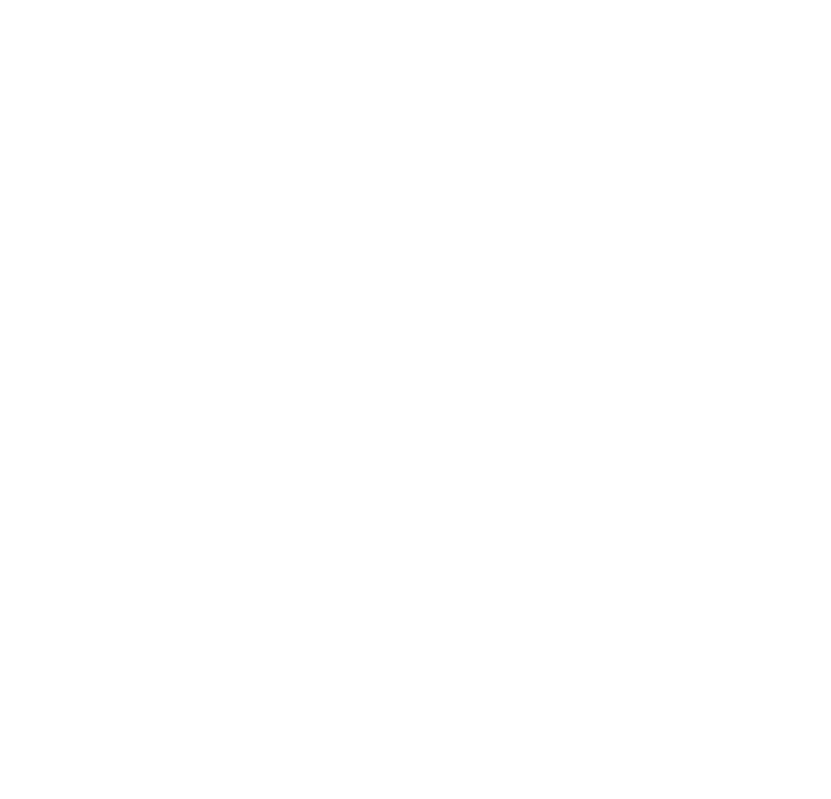
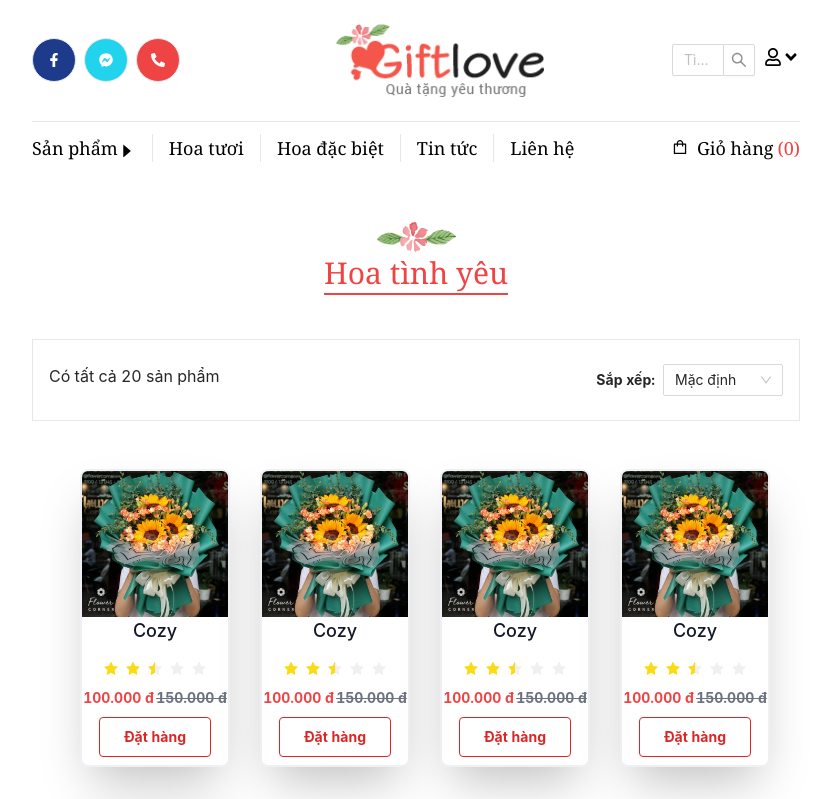
Before and after one commit to NguyenCuong1912/Flower_Project_FE, a React (Create React App) app: page /product in a window 1280 px wide. Shown: the top 799 px of the page, without its empty margins (224-1055 px from the left). Built offline with nearby package versions, Linux system fonts and the light colour scheme.

Commit message:
add page Product

```diff
--- a/src/App.js
+++ b/src/App.js
@@ -3,6 +3,7 @@
 import { Router, Switch } from 'react-router';
 import HomeTemplate from './templates/HomeTemplate/HomeTemplate';
 import Home from './pages/User/Home';
+import Product from './pages/User/Product';
 
 
 
@@ -13,6 +14,7 @@
     <Router history={history}>
       <Switch>
         <HomeTemplate path="/" exact Component={Home} />
+        <HomeTemplate path="/product" exact Component={Product} />
       </Switch>
     </Router>
   )
--- a/src/components/Home/Product/Content3.js
+++ b/src/components/Home/Product/Content3.js
@@ -2,7 +2,7 @@
 import { NavLink } from 'react-router-dom';
 import { Rate } from 'antd';
 
-export default function Content3() {
+export default function Content3(props) {
     return (
         <Fragment>
             <div className='my-12 border-b text-center'>
--- /dev/null
+++ b/src/components/Home/Product/ProductOne.js
@@ -0,0 +1,26 @@
+import React, { Fragment } from 'react'
+import { NavLink } from 'react-router-dom';
+import { Rate } from 'antd';
+export default function ProductOne() {
+    return (
+        <Fragment>
+            <div className='w-1/4 my-4'>
+                <div className="w-5/6 pb-2 border-2 border-gray-200 border-opacity-60 rounded-lg overflow-hidden shadow-2xl">
+                    <img className="w-full object-cover object-center" src="img/product/giamgia/cozy.png" alt="1" />
+                    <div className='text-center'>
+                        <h3 className="title-font text-lg font-medium text-gray-900 mb-3">Cozy</h3>
+                        <Rate style={{ fontSize: 14 }} allowHalf defaultValue={2.5} />
+
+                        <div className='flex justify-around my-2'>
+                            <span className='text-red-500 font-bold'>100.000 đ</span>
+                            <span className='text-gray-500 font-bold line-through'>150.000 đ</span>
+                        </div>
+                        <NavLink to=''>
+                            <button type='button' className='px-6 py-2 text-red-600 font-bold border border-red-600 rounded hover:text-white hover:bg-red-600'>Đặt hàng</button>
+                        </NavLink>
+                    </div>
+                </div>
+            </div>
+        </Fragment>
+    )
+}
--- a/src/pages/User/Home.js
+++ b/src/pages/User/Home.js
@@ -1,6 +1,5 @@
 import React, { Fragment } from 'react'
 import BannerSlick from '../../components/Home/BannerSlick/BannerSlick'
-import Contact from '../../components/Home/Footer/Contact'
 import NavbarIcon from '../../components/Home/Navbar/NavbarIcon'
 import Content1 from '../../components/Home/Product/Content1'
 import Content2 from '../../components/Home/Product/Content2'
@@ -16,7 +15,6 @@
                     <Content1 />
                     <Content2 />
                     <Content3 />
-                    <Contact />
                 </div>
             </div>
         </Fragment>
--- /dev/null
+++ b/src/pages/User/Product.js
@@ -0,0 +1,73 @@
+import React, { Fragment } from 'react'
+import { Select } from 'antd';
+import ProductOne from '../../components/Home/Product/ProductOne';
+
+
+
+const handleChange = (value) => {
+    console.log(`selected ${value}`);
+};
+
+export default function Product(props) {
+    return (
+        <Fragment>
+            <div className='grid grid-cols-5'>
+                <div className='col-start-2 col-span-3'>
+
+                    <div className='my-12 text-center'>
+                        <div className='flex justify-center'>
+                            <img src='img/background_title.png' alt='' />
+                        </div>
+                        <div className='text-3xl text-red-500 font-serif'><span className='border-b-2 border-red-500'>Hoa tình yêu</span></div>
+                    </div>
+
+                    <div className='border py-6 px-4 flex justify-between'>
+                        <span className='text-base'>Có tất cả 20 sản phẩm</span>
+                        <div>
+                            <span className='font-bold mr-2'>Sắp xếp:</span>
+                            <Select
+                                defaultValue="default"
+                                style={{
+                                    width: 120,
+                                }}
+                                onChange={handleChange}
+                                options={[
+                                    {
+                                        value: 'asc',
+                                        label: 'Giá tăng dần',
+                                    },
+                                    {
+                                        value: 'dsc',
+                                        label: 'Giá giảm dần',
+                                    },
+                                    {
+                                        value: 'default',
+                                        label: 'Mặc định',
+                                    },
+                                    {
+                                        value: 'new',
+                                        label: 'Mới đến cũ',
+                                    },
+                                    {
+                                        value: 'old',
+                                        label: 'Cũ đến mới',
+                                    },
+                                ]}
+                            />
+                        </div>
+                    </div>
+
+                    <div className='flex flex-wrap ml-12 mt-8'>
+                        <ProductOne />
+                        <ProductOne />
+                        <ProductOne />
+                        <ProductOne />
+                        <ProductOne />
+                    </div>
+
+
+                </div>
+            </div>
+        </Fragment>
+    )
+}
--- a/src/components/Home/Footer/Contact.js
+++ b/src/templates/HomeTemplate/Footer/Contact.js
@@ -5,7 +5,7 @@
     FaGift
 } from "react-icons/fa";
 import { NavLink } from 'react-router-dom';
-export default function Contact() {
+export default function Contact(props) {
     return (
         <Fragment>
             <div className='grid grid-cols-3'>
--- a/src/templates/HomeTemplate/Footer/Footer.js
+++ b/src/templates/HomeTemplate/Footer/Footer.js
@@ -1,4 +1,4 @@
-import React from 'react'
+import React, { Fragment } from 'react'
 import { NavLink } from 'react-router-dom';
 import {
     AiOutlineMail,
@@ -11,8 +11,15 @@
     FaFacebookF,
     FaFacebookMessenger
 } from "react-icons/fa";
+import Contact from './Contact';
 export default function Footer(props) {
     return (
+        <Fragment>
+            <div className='grid grid-cols-5'>
+                <div className='col-start-2 col-span-3'>
+                    <Contact />
+                </div>
+            </div>
             <footer className="text-gray-600 body-font border-t-2 bg-gray-900">
                 <div className="container px-1/2 py-14 mx-auto">
                     <div className="flex flex-wrap md:text-left text-center order-first">
@@ -91,5 +98,6 @@
                     </div>
                 </div>
             </footer>
+        </Fragment>
     )
 }
```
Lines whose indentation alone changed are shown as unchanged.
